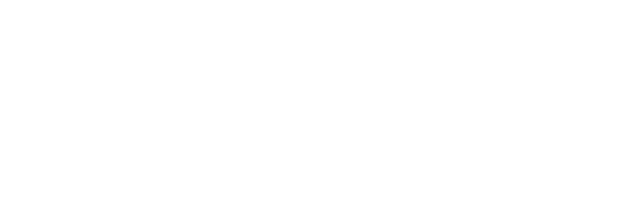
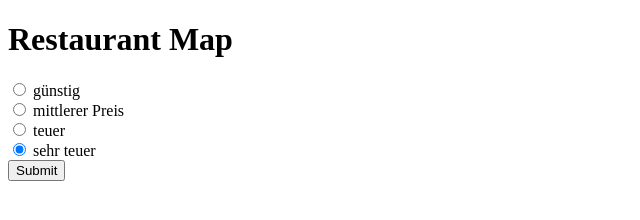
Before and after one commit to LucaCarletta/restaurantMap, a plain HTML site: page frontend/index.html in a window 1280 px wide. Shown: the whole page, without its empty margins (0-640 px from the left). Drawn offline with Linux system fonts and the light colour scheme.

Commit message:
radio buttons und zurück button

```diff
--- a/frontend/index.html
+++ b/frontend/index.html
@@ -9,7 +9,30 @@
 </head>
 
 <body>
+    <h1>Restaurant Map</h1>
 
+    <div>
+        <form action="./map.html">
+            <input type="radio" id="günstig" name="preis" value="1" checked>
+            <label for="günstig">günstig</label>
+            <br>
+
+            <input type="radio" id="mittlerer Preis" name="preis" value="2" checked>
+            <label for="mittlerer Preis">mittlerer Preis</label>
+            <br>
+
+            <input type="radio" id="teuer" name="preis" value="3" checked>
+            <label for="teuer">teuer</label>
+            <br>
+
+            <input type="radio" id="sehr teuer" name="preis" value="4" checked>
+            <label for="sehr teuer">sehr teuer</label>
+            <br>
+
+            <input type="submit" value="Submit">
+        </form>
+
+    </div>
 
 </body>
 
```
Also changed, not shown: frontend/map.html (added, +15 -0 lines).
